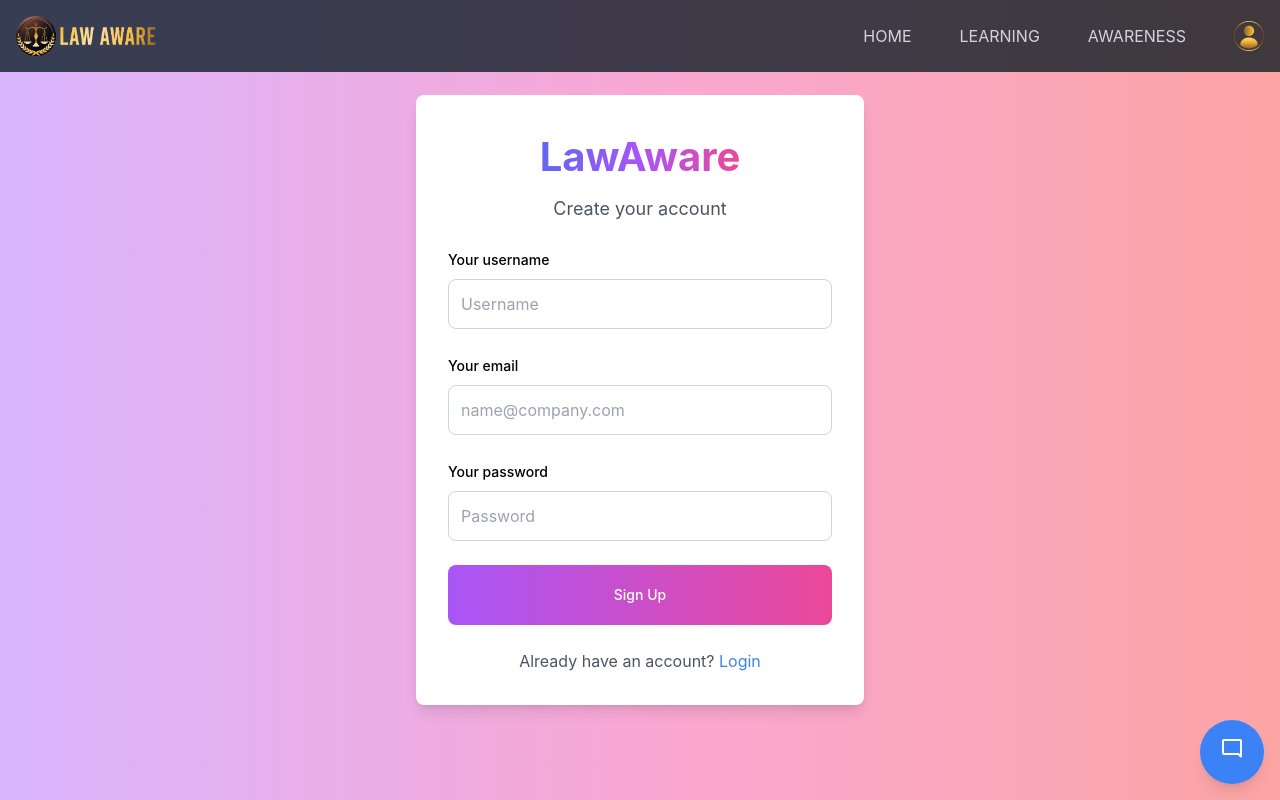
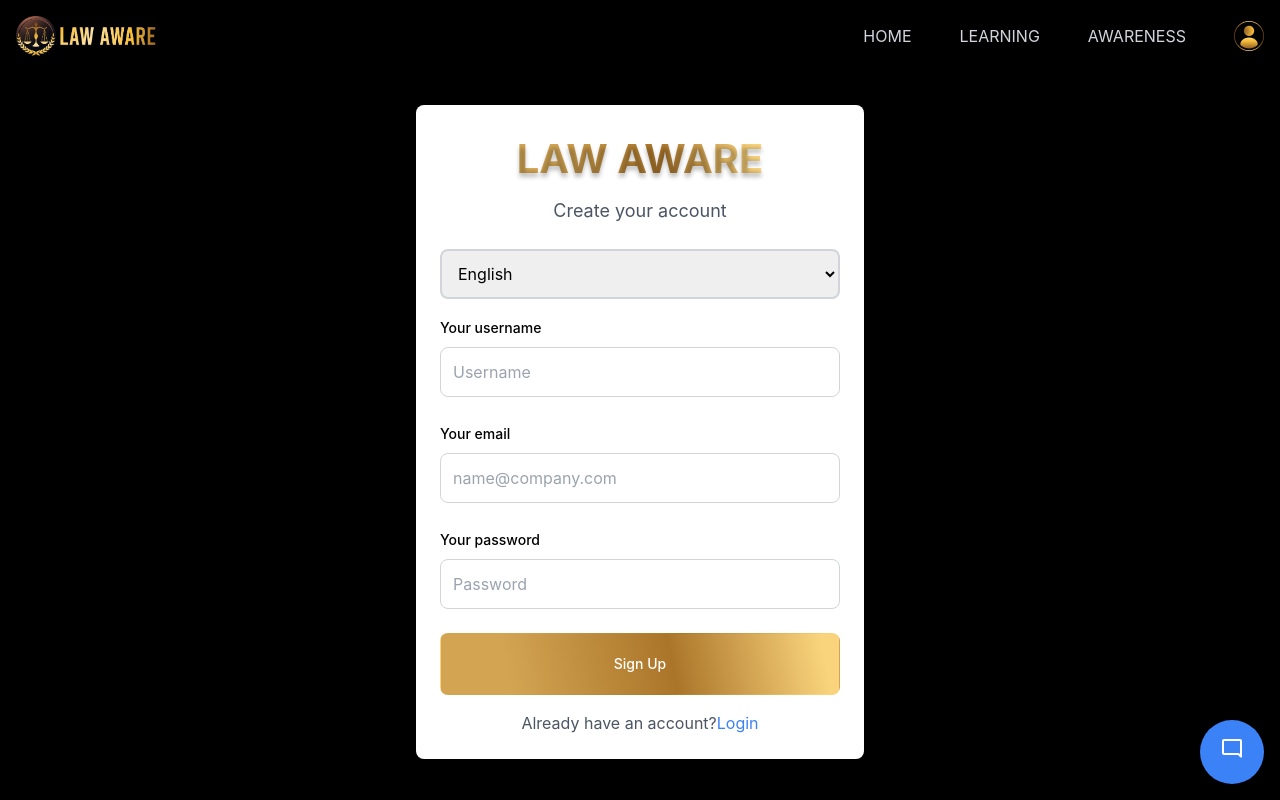
Before and after one commit to abhishek12221732/law-aware, a React (Create React App) app in the folder frontend/: page /register in a window 1280 px wide. Built offline with nearby package versions, Linux system fonts and the light colour scheme; a web font is replaced by a local one.

Commit message:
frontend

```diff
--- a/frontend/package.json
+++ b/frontend/package.json
@@ -5,6 +5,7 @@
   "private": true,
   "dependencies": {
     "@heroicons/react": "^2.1.5",
+    "@react-pdf/renderer": "^3.4.4",
     "@studio-freight/lenis": "^1.0.42",
     "@testing-library/jest-dom": "^5.17.0",
     "@testing-library/react": "^13.4.0",
@@ -16,11 +17,12 @@
     "heroicons": "^2.1.5",
     "js-cookie": "^3.0.5",
     "lenis": "^1.1.13",
+    "pdfjs-dist": "^4.6.82",
     "react": "^18.3.1",
     "react-dom": "^18.3.1",
     "react-icons": "^5.3.0",
     "react-pageflip": "^2.0.3",
-    "react-pdf": "^9.1.0",
+    "react-pdf": "^9.1.1",
     "react-router-dom": "^6.26.2",
     "react-scripts": "5.0.1",
     "react-spring": "^9.7.4",
--- a/frontend/src/components/LoginPage.jsx
+++ b/frontend/src/components/LoginPage.jsx
@@ -1,13 +1,14 @@
-import { Alert, Button, Label, Spinner } from 'flowbite-react';
-import { useState } from 'react';
-import { Link, useNavigate } from 'react-router-dom';
-import { base_url } from '../constants/contants';
-import { motion } from 'framer-motion';
+import { Alert, Button, Label, Spinner } from "flowbite-react";
+import { useState } from "react";
+import { Link, useNavigate } from "react-router-dom";
+import { base_url } from "../constants/contants";
+import { motion } from "framer-motion";
 
 export default function LoginPage() {
   const [formData, setFormData] = useState({});
   const [loading, setLoading] = useState(false);
-  const [error, setError] = useState('');
+  const [error, setError] = useState("");
+  const [language, setLanguage] = useState("english"); // State for language selection
   const navigate = useNavigate();
 
   const handleChange = (e) => {
@@ -17,33 +18,42 @@ export default function LoginPage() {
   const handleSubmit = async (e) => {
     e.preventDefault();
     if (!formData.email || !formData.password) {
-      setError('Please fill all the fields');
+      setError(
+        language === "english"
+          ? "Please fill all the fields"
+          : "कृपया सभी फ़ील्ड भरें"
+      );
       return;
     }
 
     setLoading(true);
-    setError('');
+    setError("");
 
     try {
-        const res = await fetch(`${base_url}/api/auth/signin`, {
-            method: 'POST',
-            headers: { 'Content-Type': 'application/json' },
-            body: JSON.stringify(formData),
-            credentials: 'include', // This ensures cookies are sent/received
-          });
+      const res = await fetch(`${base_url}/api/auth/signin`, {
+        method: "POST",
+        headers: { "Content-Type": "application/json" },
+        body: JSON.stringify(formData),
+        credentials: "include",
+      });
       const data = await res.json();
 
       if (!res.ok) {
-        setError(data.message || 'An error occurred');
+        setError(
+          data.message ||
+            (language === "english" ? "An error occurred" : "एक त्रुटि हुई")
+        );
         setLoading(false);
         return;
       }
 
-      // Handle successful login, e.g., storing token, navigating, etc.
-      navigate('/');
-
+      // Handle successful login
+      navigate("/");
     } catch (error) {
-      setError(error.message || 'An error occurred');
+      setError(
+        error.message ||
+          (language === "english" ? "An error occurred" : "एक त्रुटि हुई")
+      );
     } finally {
       setLoading(false);
     }
@@ -51,18 +61,55 @@ export default function LoginPage() {
 
   return (
     <div className="min-h-screen flex items-center justify-center bg-black p-4">
-      <div className="max-w-md w-full bg-white shadow-lg rounded-lg p-8 space-y-6">
+      <div className="max-w-md w-full bg-white shadow-lg rounded-lg p-8 space-y-6 mt-16">
         <motion.div
           initial={{ opacity: 0, y: 20 }}
           animate={{ opacity: 1, y: 0 }}
-          transition={{ type: 'spring', stiffness: 80, delay: 0.2 }}
+          transition={{ type: "spring", stiffness: 80, delay: 0.2 }}
           className="text-center"
         >
-          <Link to="/" className="text-4xl font-bold text-black">
-            LawAware
+          <Link to="/" className="text-4xl font-bold text-black signin">
+            LAW AWARE
           </Link>
-          <p className="text-gray-600 mt-2 text-lg">Sign in with your email and password</p>
+          <p className="text-gray-600 mt-2 text-lg">
+            {language === "english"
+              ? "Sign in with your email and password"
+              : "अपने ईमेल और पासवर्ड से साइन इन करें"}
+          </p>
         </motion.div>
+
+        {/* Language Selector */}
+        <div className="text-center">
+          <select
+            value={language}
+            onChange={(e) => setLanguage(e.target.value)}
+            className="mt-2 w-full border-gray-300 border-2 rounded-lg p-3"
+          >
+            <option value="english">English</option>
+            <option value="hindi">हिंदी (Hindi)</option>
+            <option value="assamese">অসমীয়া (Assamese)</option>
+            <option value="bengali">বাংলা (Bengali)</option>
+            <option value="bodo">बड़ो (Bodo)</option>
+            <option value="dogri">डोगरी (Dogri)</option>
+            <option value="gujarati">ગુજરાતી (Gujarati)</option>
+            <option value="kannada">ಕನ್ನಡ (Kannada)</option>
+            <option value="kashmiri">کٲشُر (Kashmiri)</option>
+            <option value="konkani">कोंकणी (Konkani)</option>
+            <option value="maithili">मैथिली (Maithili)</option>
+            <option value="malayalam">മലയാളം (Malayalam)</option>
+            <option value="manipuri">মৈতৈলোন (Manipuri)</option>
+            <option value="marathi">मराठी (Marathi)</option>
+            <option value="nepali">नेपाली (Nepali)</option>
+            <option value="oriya">ଓଡ଼ିଆ (Odia)</option>
+            <option value="punjabi">ਪੰਜਾਬੀ (Punjabi)</option>
+            <option value="sanskrit">संस्कृतम् (Sanskrit)</option>
+            <option value="santali">ᱥᱟᱱᱛᱟᱲᱤ (Santali)</option>
+            <option value="sindhi">سنڌي (Sindhi)</option>
+            <option value="tamil">தமிழ் (Tamil)</option>
+            <option value="telugu">తెలుగు (Telugu)</option>
+            <option value="urdu">اردو (Urdu)</option>
+          </select>
+        </div>
 
         {error && (
           <Alert className="mb-4" color="failure">
@@ -75,55 +122,82 @@ export default function LoginPage() {
           onSubmit={handleSubmit}
           initial={{ opacity: 0, y: 20 }}
           animate={{ opacity: 1, y: 0 }}
-          transition={{ type: 'spring', stiffness: 80, delay: 0.4 }}
+          transition={{ type: "spring", stiffness: 80, delay: 0.4 }}
         >
           <div>
-            <Label htmlFor="email" value="Your email" />
+            <Label
+              htmlFor="email"
+              value={language === "english" ? "Your email" : "आपका ईमेल"}
+            />
             <input
               type="email"
-              placeholder="name@example.com"
+              placeholder={
+                language === "english"
+                  ? "name@example.com"
+                  : "name@udaharan.com"
+              }
               id="email"
               onChange={handleChange}
               className="mt-2 w-full border-gray-300 border-2 rounded-lg p-3 focus:outline-none focus:ring-2 focus:ring-indigo-500 focus:border-transparent transition duration-300 ease-in-out"
             />
           </div>
           <div>
-            <Label htmlFor="password" value="Your password" />
+            <Label
+              htmlFor="password"
+              value={language === "english" ? "Your password" : "आपका पासवर्ड"}
+            />
             <input
               type="password"
-              placeholder="**********"
+              placeholder={language === "english" ? "**********" : "**********"}
               id="password"
               onChange={handleChange}
               className="mt-2 w-full border-gray-300 border-2 rounded-lg p-3 focus:outline-none focus:ring-2 focus:ring-indigo-500 focus:border-transparent transition duration-300 ease-in-out"
             />
           </div>
           <Button
-            gradientDuoTone="purpleToPink"
             type="submit"
             disabled={loading}
             className="w-full py-3 transition-transform duration-300 transform hover:scale-105"
+            style={{
+              background:
+                "linear-gradient(258.44deg, #FAD47D 4.55%, #AB7529 42.13%, #D3A553 82.84%)",
+            }}
           >
             {loading ? (
               <>
                 <Spinner size="sm" />
-                <span className="ml-2">Loading...</span>
+                <span className="ml-2">
+                  {language === "english" ? "Loading..." : "लोड हो रहा है..."}
+                </span>
               </>
+            ) : language === "english" ? (
+              "Sign Up"
             ) : (
-              'Login'
+              "साइन अप करें"
             )}
           </Button>
+
           <div className="flex flex-col sm:flex-row justify-between items-center">
-            <Link to="/forget-password" className="text-indigo-600 hover:text-indigo-800 text-sm">
-              Forgot Password?
+            <Link
+              to="/forget-password"
+              className="text-indigo-600 hover:text-indigo-800 text-sm"
+            >
+              {language === "english" ? "Forgot Password?" : "पासवर्ड भूल गए?"}
             </Link>
-
           </div>
         </motion.form>
 
         <div className="text-center mt-6">
-          <span className="text-gray-600 text-sm">Don't have an account? </span>
-          <Link to="/register" className="text-indigo-600 hover:text-indigo-800 text-sm">
-            Sign Up
+          <span className="text-gray-600 text-sm">
+            {language === "english"
+              ? "Don't have an account?"
+              : "क्या आपका खाता नहीं है?"}
+          </span>
+          <Link
+            to="/register"
+            className="text-indigo-600 hover:text-indigo-800 text-sm"
+          >
+            {language === "english" ? "Sign Up" : "साइन अप करें"}
           </Link>
         </div>
       </div>
--- a/frontend/src/components/Navbar.js
+++ b/frontend/src/components/Navbar.js
@@ -8,7 +8,7 @@ import { base_url } from '../constants/contants';
 
 const Navbar = () => {
   return (
-    <header className="bg-opacity-75 bg-[#01161B] p-4 text-gray-300 fixed w-full top-0 left-0 z-50">
+    <header className="bg-opacity-75 backdrop-blur-sm p-4 text-gray-300 fixed w-full top-0 left-0 z-50">
       <nav className="flex items-center justify-between container mx-auto">
         <h1 className="text-2xl font-bold">
           <img
--- a/frontend/src/components/RegisterPage.jsx
+++ b/frontend/src/components/RegisterPage.jsx
@@ -8,6 +8,7 @@ export default function RegisterPage() {
   const [formData, setFormData] = useState({});
   const [errorMessage, setErrorMessage] = useState(null);
   const [loading, setLoading] = useState(false);
+  const [language, setLanguage] = useState('english'); // Language state
   const navigate = useNavigate();
 
   const handleChange = (e) => {
@@ -17,7 +18,7 @@ export default function RegisterPage() {
   const handleSubmit = async (e) => {
     e.preventDefault();
     if (!formData.username || !formData.email || !formData.password) {
-      return setErrorMessage('Please fill out all fields.');
+      return setErrorMessage(language === 'english' ? 'Please fill out all fields.' : 'कृपया सभी फ़ील्ड भरें।');
     }
     try {
       setLoading(true);
@@ -29,31 +30,66 @@ export default function RegisterPage() {
       });
       const data = await res.json();
       if (!res.ok) {
-        return setErrorMessage(data.message || 'An error occurred.');
+        return setErrorMessage(data.message || (language === 'english' ? 'An error occurred.' : 'एक त्रुटि हुई।'));
       }
       alert(data.message);
       setLoading(false);
       navigate('/login');
     } catch (error) {
-      setErrorMessage(error.message || 'An error occurred.');
+      setErrorMessage(error.message || (language === 'english' ? 'An error occurred.' : 'एक त्रुटि हुई।'));
       setLoading(false);
     }
   };
 
   return (
-    <div className="min-h-screen flex items-center justify-center bg-gradient-to-r from-purple-300 via-pink-300 to-red-300 p-4">
-      <div className="w-full max-w-md bg-white shadow-lg rounded-lg p-8 space-y-6">
+    <div className="min-h-screen flex items-center justify-center bg-black p-4">
+      <div className="w-full max-w-md bg-white shadow-lg rounded-lg p-6 space-y-4 mt-16">
         <motion.div
           initial={{ opacity: 0, y: 20 }}
           animate={{ opacity: 1, y: 0 }}
           transition={{ type: 'spring', stiffness: 80, delay: 0.2 }}
           className="text-center"
         >
-          <Link to="/" className="text-4xl font-bold text-transparent bg-clip-text bg-gradient-to-r from-indigo-500 via-purple-500 to-pink-500">
-            LawAware
+          <Link to="/" className="text-4xl font-bold text-black signin">
+            LAW AWARE
           </Link>
-          <p className="text-gray-600 mt-2 text-lg">Create your account</p>
+          <p className="text-gray-600 mt-2 text-lg">
+            {language === 'english' ? 'Create your account' : 'अपना खाता बनाएं'}
+          </p>
         </motion.div>
+
+        {/* Language Selector */}
+        <div className="text-center">
+  <select
+    value={language}
+    onChange={(e) => setLanguage(e.target.value)}
+    className="mt-2 w-full border-gray-300 border-2 rounded-lg p-3"
+  >
+    <option value="english">English</option>
+    <option value="hindi">हिंदी (Hindi)</option>
+    <option value="assamese">অসমীয়া (Assamese)</option>
+    <option value="bengali">বাংলা (Bengali)</option>
+    <option value="bodo">बड़ो (Bodo)</option>
+    <option value="dogri">डोगरी (Dogri)</option>
+    <option value="gujarati">ગુજરાતી (Gujarati)</option>
+    <option value="kannada">ಕನ್ನಡ (Kannada)</option>
+    <option value="kashmiri">کٲشُر (Kashmiri)</option>
+    <option value="konkani">कोंकणी (Konkani)</option>
+    <option value="maithili">मैथिली (Maithili)</option>
+    <option value="malayalam">മലയാളം (Malayalam)</option>
+    <option value="manipuri">মৈতৈলোন (Manipuri)</option>
+    <option value="marathi">मराठी (Marathi)</option>
+    <option value="nepali">नेपाली (Nepali)</option>
+    <option value="oriya">ଓଡ଼ିଆ (Odia)</option>
+    <option value="punjabi">ਪੰਜਾਬੀ (Punjabi)</option>
+    <option value="sanskrit">संस्कृतम् (Sanskrit)</option>
+    <option value="santali">ᱥᱟᱱᱛᱟᱲᱤ (Santali)</option>
+    <option value="sindhi">سنڌي (Sindhi)</option>
+    <option value="tamil">தமிழ் (Tamil)</option>
+    <option value="telugu">తెలుగు (Telugu)</option>
+    <option value="urdu">اردو (Urdu)</option>
+  </select>
+</div>
 
         {errorMessage && (
           <Alert className="mb-4" color="failure">
@@ -69,56 +105,59 @@ export default function RegisterPage() {
           transition={{ type: 'spring', stiffness: 80, delay: 0.4 }}
         >
           <div>
-            <Label htmlFor="username" value="Your username" />
+            <Label htmlFor="username" value={language === 'english' ? 'Your username' : 'आपका उपयोगकर्ता नाम'} />
             <input
               type="text"
-              placeholder="Username"
+              placeholder={language === 'english' ? 'Username' : 'उपयोगकर्ता नाम'}
               id="username"
               onChange={handleChange}
               className="mt-2 w-full border border-gray-300 rounded-lg p-3 focus:outline-none focus:ring-2 focus:ring-indigo-500 focus:border-transparent transition duration-300 ease-in-out"
             />
           </div>
           <div>
-            <Label htmlFor="email" value="Your email" />
+            <Label htmlFor="email" value={language === 'english' ? 'Your email' : 'आपका ईमेल'} />
             <input
               type="email"
-              placeholder="name@company.com"
+              placeholder={language === 'english' ? 'name@company.com' : 'name@company.com'}
               id="email"
               onChange={handleChange}
               className="mt-2 w-full border border-gray-300 rounded-lg p-3 focus:outline-none focus:ring-2 focus:ring-indigo-500 focus:border-transparent transition duration-300 ease-in-out"
             />
           </div>
           <div>
-            <Label htmlFor="password" value="Your password" />
+            <Label htmlFor="password" value={language === 'english' ? 'Your password' : 'आपका पासवर्ड'} />
             <input
               type="password"
-              placeholder="Password"
+              placeholder={language === 'english' ? 'Password' : 'पासवर्ड'}
               id="password"
               onChange={handleChange}
               className="mt-2 w-full border border-gray-300 rounded-lg p-3 focus:outline-none focus:ring-2 focus:ring-indigo-500 focus:border-transparent transition duration-300 ease-in-out"
             />
           </div>
           <Button
-            gradientDuoTone="purpleToPink"
   type="submit"
   disabled={loading}
   className="w-full py-3 transition-transform duration-300 transform hover:scale-105"
+  style={{ background: 'linear-gradient(258.44deg, #FAD47D 4.55%, #AB7529 42.13%, #D3A553 82.84%)' }}
 >
   {loading ? (
     <>
       <Spinner size="sm" />
-                <span className="ml-2">Loading...</span>
+      <span className="ml-2">{language === 'english' ? 'Loading...' : 'लोड हो रहा है...'}</span>
     </>
   ) : (
-              'Sign Up'
+    language === 'english' ? 'Sign Up' : 'साइन अप करें'
   )}
 </Button>
+
         </motion.form>
 
         <div className="text-center mt-6">
-          <span className="text-gray-600">Already have an account? </span>
+          <span className="text-gray-600">
+            {language === 'english' ? 'Already have an account?' : 'पहले से ही खाता है?'}
+          </span>
           <Link to="/login" className="text-blue-500 hover:underline">
-            Login
+            {language === 'english' ? 'Login' : 'लॉग इन करें'}
           </Link>
         </div>
       </div>
--- a/frontend/src/index.css
+++ b/frontend/src/index.css
@@ -334,3 +334,13 @@ color: #FFF2F2;
   max-height: 80vh; /* or adjust to your needs */
   overflow-y: auto;
 }
+
+.signin{
+  background: linear-gradient(258.44deg, #FAD47D 4.55%, #AB7529 42.13%, #D3A553 82.84%);
+-webkit-background-clip: text;
+-webkit-text-fill-color: transparent;
+background-clip: text;
+-webkit-text-fill-color: transparent;
+
+text-shadow: 0px 4px 4px rgba(0, 0, 0, 0.25);
+}
```
Also changed, not shown: frontend/src/components/PdfViewer.jsx (added, +11 -0 lines), frontend/src/pages/AwarenessPage.js (+15 -10 lines), 2 other files (tests, documents, lock files or other folders). Lines whose indentation alone changed are shown as unchanged.
